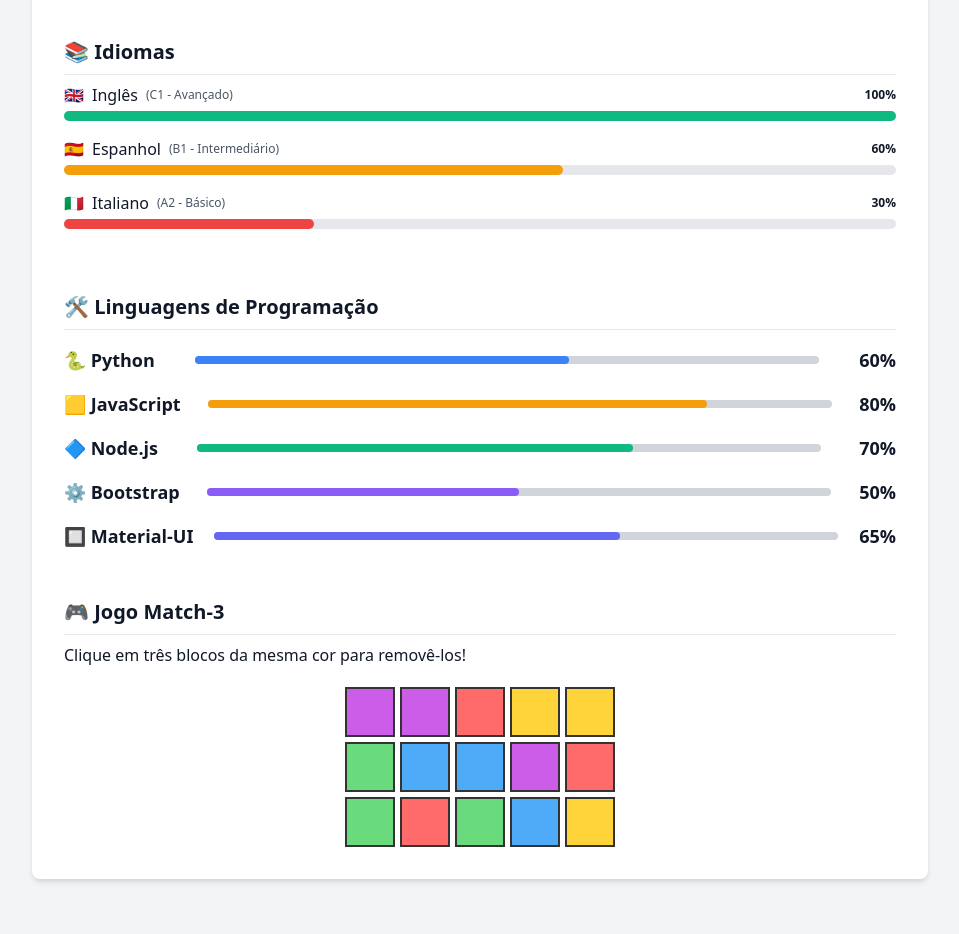
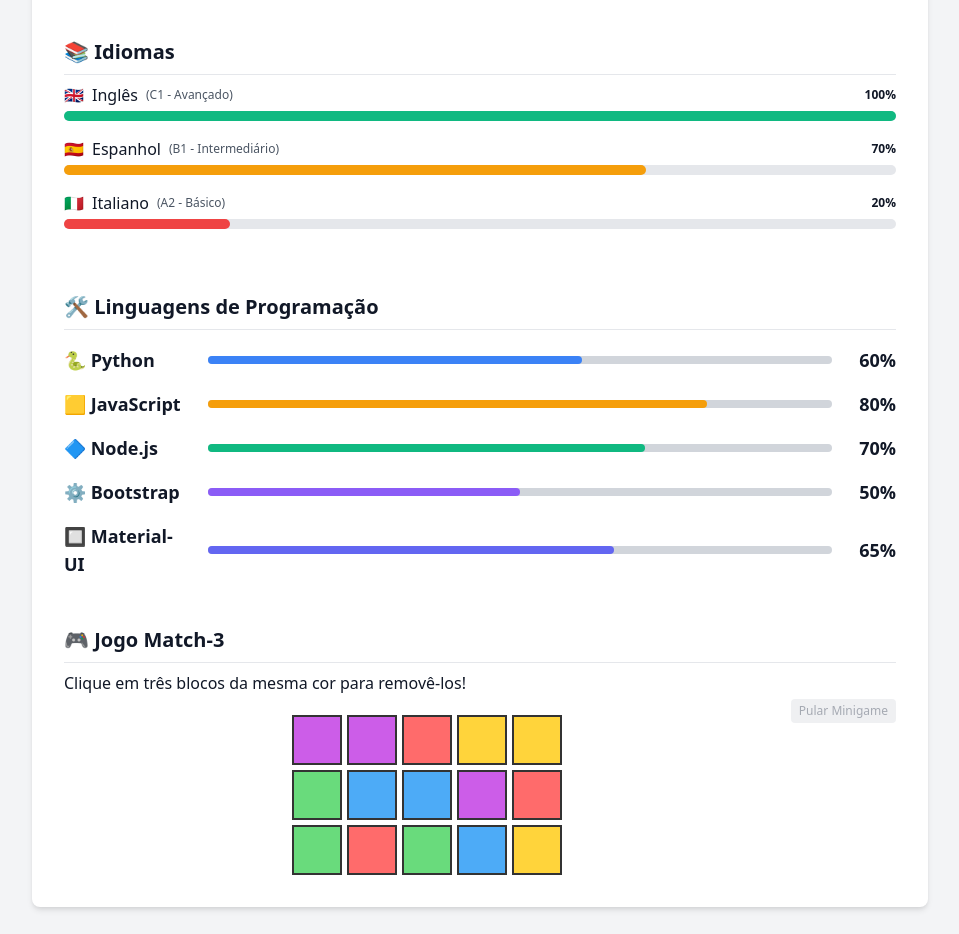
Before and after one commit to rolim8/Curriculo, a plain HTML site: page index.html in a window 1280 px wide. Shown: the part 2600-3534 px from the top of the page, without its empty margins (160-1119 px from the left). Drawn offline with nearby package versions, Linux system fonts and the light colour scheme.

Commit message:
Update Curriculum
Add a option to skip the final minigame

```diff
--- a/index.html
+++ b/index.html
@@ -432,8 +432,7 @@
               Versão personalizada do clássico jogo Tetris, desenvolvida com
               HTML, CSS e JavaScript.
             </p>
-            <a href="https://rolim8.github.io/DinTetris/"
-              class="text-blue-500"
+            <a href="https://rolim8.github.io/DinTetris/" class="text-blue-500"
               >Ver no GitHub</a
             >
           </div>
@@ -506,13 +505,13 @@
                   >(B1 - Intermediário)</span
                 >
               </span>
-              <span class="text-xs font-semibold inline-block py-1">60%</span>
+              <span class="text-xs font-semibold inline-block py-1">70%</span>
             </div>
             <div class="relative pt-1">
               <div class="w-full bg-gray-200 rounded-full h-2.5">
                 <div
                   class="bg-yellow-500 h-2.5 rounded-full"
-                  style="width: 60%"
+                  style="width: 70%"
                 ></div>
               </div>
             </div>
@@ -526,13 +525,13 @@
                 Italiano
                 <span class="ml-2 text-xs text-gray-600">(A2 - Básico)</span>
               </span>
-              <span class="text-xs font-semibold inline-block py-1">30%</span>
+              <span class="text-xs font-semibold inline-block py-1">20%</span>
             </div>
             <div class="relative pt-1">
               <div class="w-full bg-gray-200 rounded-full h-2.5">
                 <div
                   class="bg-red-500 h-2.5 rounded-full"
-                  style="width: 30%"
+                  style="width: 20%"
                 ></div>
               </div>
             </div>
@@ -548,63 +547,59 @@
         </h2>
         <div class="space-y-4 mt-4">
           <!-- Python -->
-          <div class="flex items-center justify-between">
-            <span class="text-lg font-semibold">🐍 Python</span>
-            <div class="w-3/4 bg-gray-300 h-2 rounded-full">
+          <div class="flex items-center gap-4">
+            <span class="text-lg font-semibold w-32">🐍 Python</span>
+            <div class="flex-1 bg-gray-300 h-2 rounded-full">
               <div
                 class="bg-blue-500 h-2 rounded-full"
                 style="width: 60%"
               ></div>
             </div>
-            <span class="text-lg font-semibold">60%</span>
+            <span class="text-lg font-semibold w-12 text-right">60%</span>
           </div>
-
           <!-- JavaScript -->
-          <div class="flex items-center justify-between">
-            <span class="text-lg font-semibold">🟨 JavaScript</span>
-            <div class="w-3/4 bg-gray-300 h-2 rounded-full">
+          <div class="flex items-center gap-4">
+            <span class="text-lg font-semibold w-32">🟨 JavaScript</span>
+            <div class="flex-1 bg-gray-300 h-2 rounded-full">
               <div
                 class="bg-yellow-500 h-2 rounded-full"
                 style="width: 80%"
               ></div>
             </div>
-            <span class="text-lg font-semibold">80%</span>
+            <span class="text-lg font-semibold w-12 text-right">80%</span>
           </div>
-
           <!-- Node.js -->
-          <div class="flex items-center justify-between">
-            <span class="text-lg font-semibold">🔷 Node.js</span>
-            <div class="w-3/4 bg-gray-300 h-2 rounded-full">
+          <div class="flex items-center gap-4">
+            <span class="text-lg font-semibold w-32">🔷 Node.js</span>
+            <div class="flex-1 bg-gray-300 h-2 rounded-full">
               <div
                 class="bg-green-500 h-2 rounded-full"
                 style="width: 70%"
               ></div>
             </div>
-            <span class="text-lg font-semibold">70%</span>
+            <span class="text-lg font-semibold w-12 text-right">70%</span>
           </div>
-
           <!-- Bootstrap -->
-          <div class="flex items-center justify-between">
-            <span class="text-lg font-semibold">⚙️ Bootstrap</span>
-            <div class="w-3/4 bg-gray-300 h-2 rounded-full">
+          <div class="flex items-center gap-4">
+            <span class="text-lg font-semibold w-32">⚙️ Bootstrap</span>
+            <div class="flex-1 bg-gray-300 h-2 rounded-full">
               <div
                 class="bg-purple-500 h-2 rounded-full"
                 style="width: 50%"
               ></div>
             </div>
-            <span class="text-lg font-semibold">50%</span>
+            <span class="text-lg font-semibold w-12 text-right">50%</span>
           </div>
-
           <!-- Material-UI -->
-          <div class="flex items-center justify-between">
-            <span class="text-lg font-semibold">🔲 Material-UI</span>
-            <div class="w-3/4 bg-gray-300 h-2 rounded-full">
+          <div class="flex items-center gap-4">
+            <span class="text-lg font-semibold w-32">🔲 Material-UI</span>
+            <div class="flex-1 bg-gray-300 h-2 rounded-full">
               <div
                 class="bg-indigo-500 h-2 rounded-full"
                 style="width: 65%"
               ></div>
             </div>
-            <span class="text-lg font-semibold">65%</span>
+            <span class="text-lg font-semibold w-12 text-right">65%</span>
           </div>
         </div>
       </section>
@@ -614,6 +609,13 @@
       <section id="game-section" class="mt-6">
         <h2 class="text-xl font-semibold border-b pb-2">🎮 Jogo Match-3</h2>
         <p class="mt-2">Clique em três blocos da mesma cor para removê-los!</p>
+        <button
+          id="skip-game-btn"
+          class="mt-1 mb-2 px-2 py-1 text-xs bg-gray-200 text-gray-500 rounded opacity-60 hover:opacity-100 hover:bg-red-500 hover:text-white transition float-right"
+          style="border: none; box-shadow: none"
+        >
+          Pular Minigame
+        </button>
         <div id="game-container" class="mt-4"></div>
       </section>
 
@@ -630,5 +632,11 @@
 
     <!-- Script do Jogo -->
     <script src="game.js"></script>
+    <script>
+      document.getElementById("skip-game-btn").onclick = function () {
+        document.getElementById("game-section").style.display = "none";
+        document.getElementById("signature-section").style.display = "block";
+      };
+    </script>
   </body>
 </html>
```
